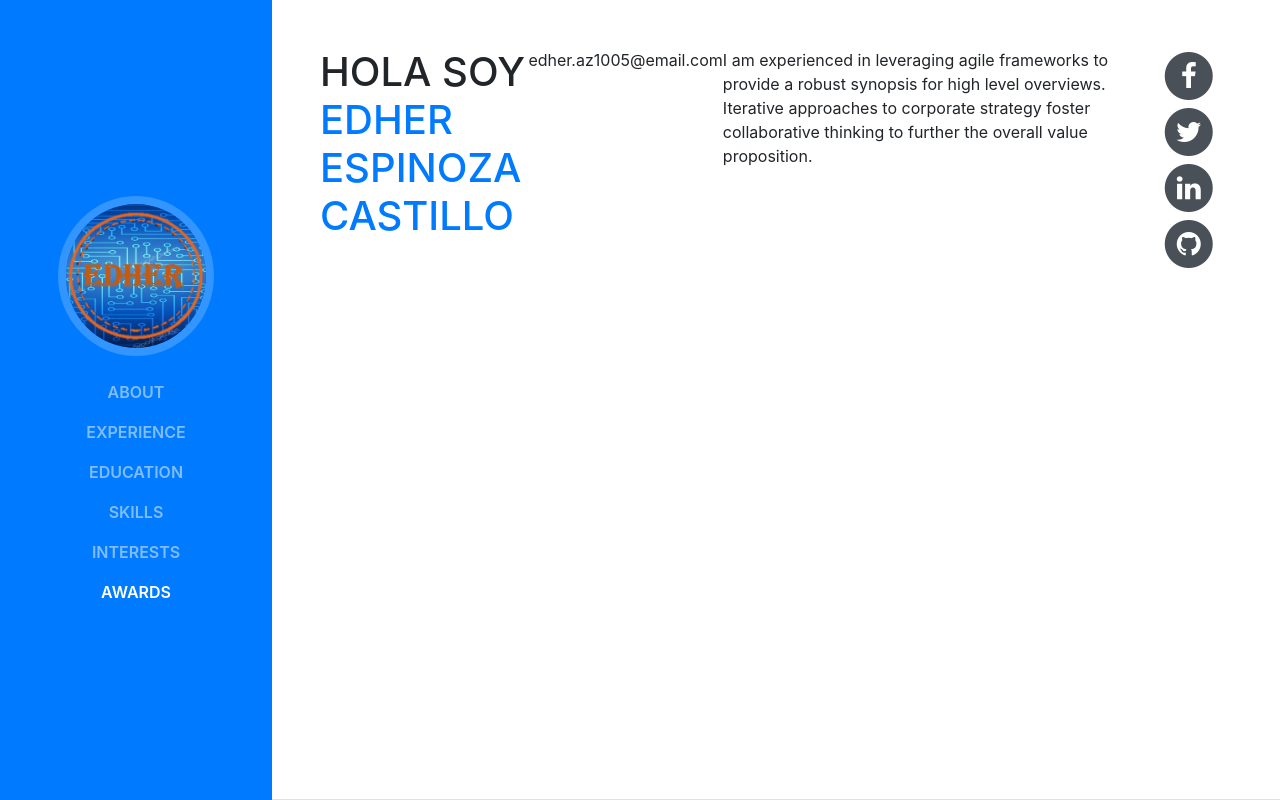
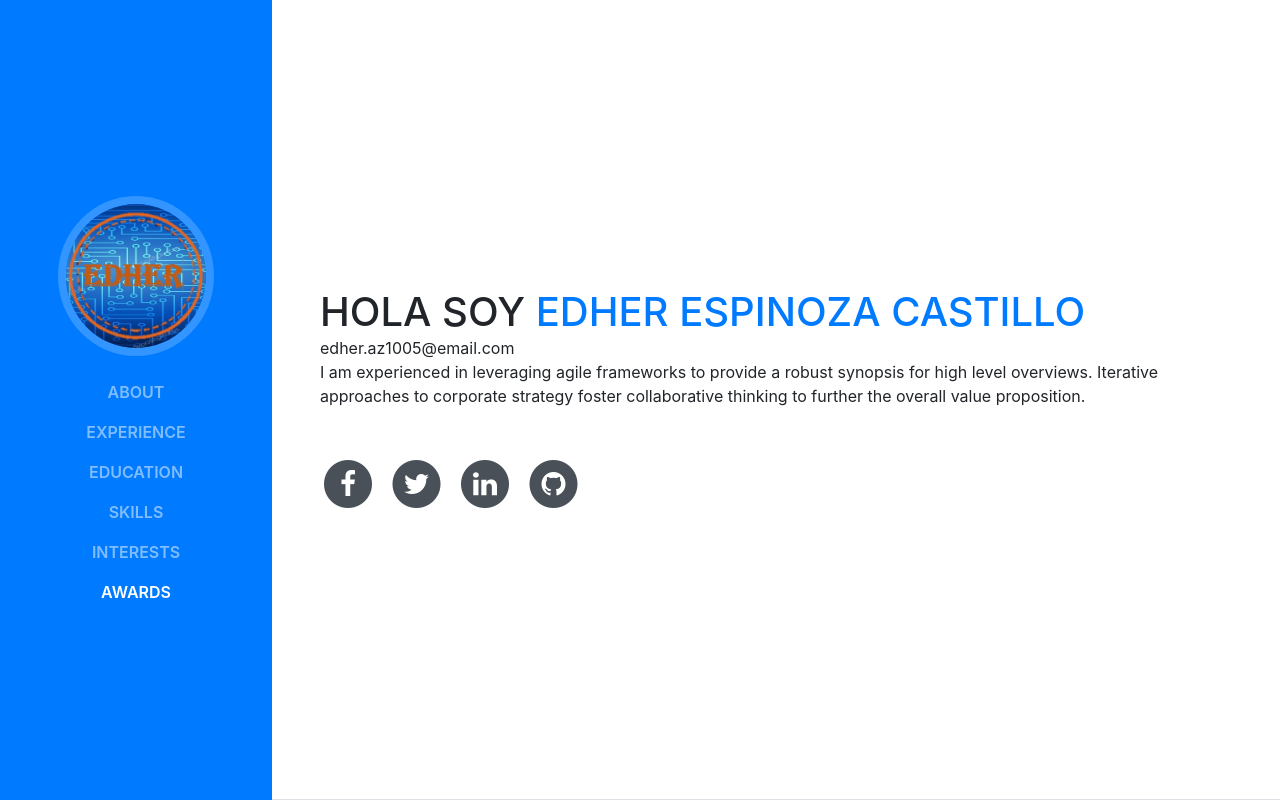
Before and after one commit to Edher-Espinoza-Castillo/Pagina-web-personal, a website with bundled scripts: page index.html in a window 1280 px wide. Shown: the top 800 px of the page. Built offline with nearby package versions, Linux system fonts and the light colour scheme; a web font is replaced by a local one.

Commit message:
Update index.html

```diff
--- a/index.html
+++ b/index.html
@@ -63,12 +63,12 @@
 
     <div class="container-fluid p-0">
 
-      <section class="resume-section p-3 p-lg-5 d-flex d-column" id="about>
+      <section class="resume-section p-3 p-lg-5 d-flex d-column" id="about">
         <div class="my-auto">
           <h1 class="mb-0">Hola soy
             <span class="text-primary">Edher Espinoza Castillo</span>
           </h1>
-          <div class="Soy un estudiante de la UNA y vivo en Puno. Mi numero es 931987378 ·
+          <div class="Soy un estudiante de la UNA y vivo en Puno. Mi numero es 931987378·"
             <a href="mailto:name@email.com">edher.az1005@email.com</a>
           </div>
           <p class="mb-5">I am experienced in leveraging agile frameworks to provide a robust synopsis for high level overviews. Iterative approaches to corporate strategy foster collaborative thinking to further the overall value proposition.</p>
```
